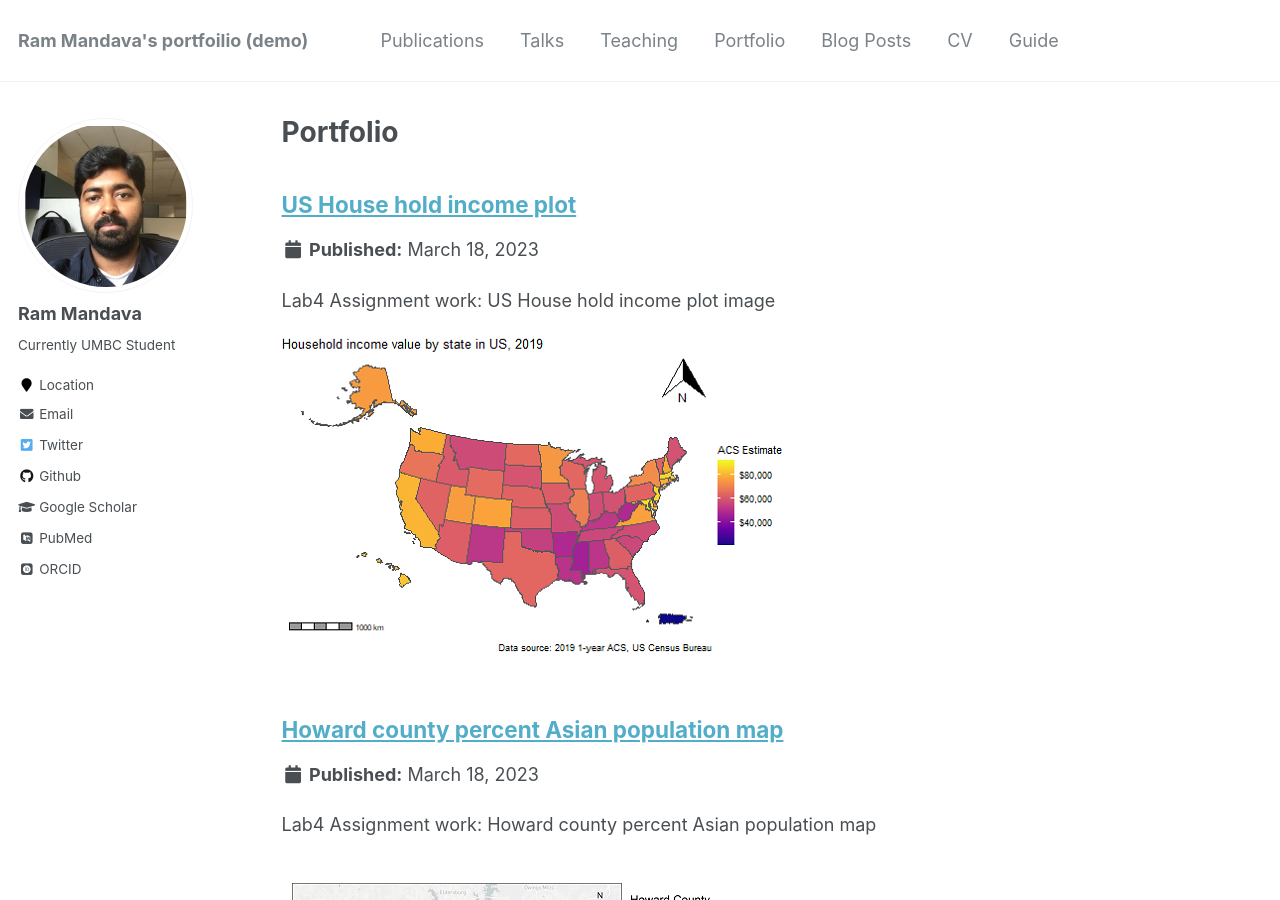
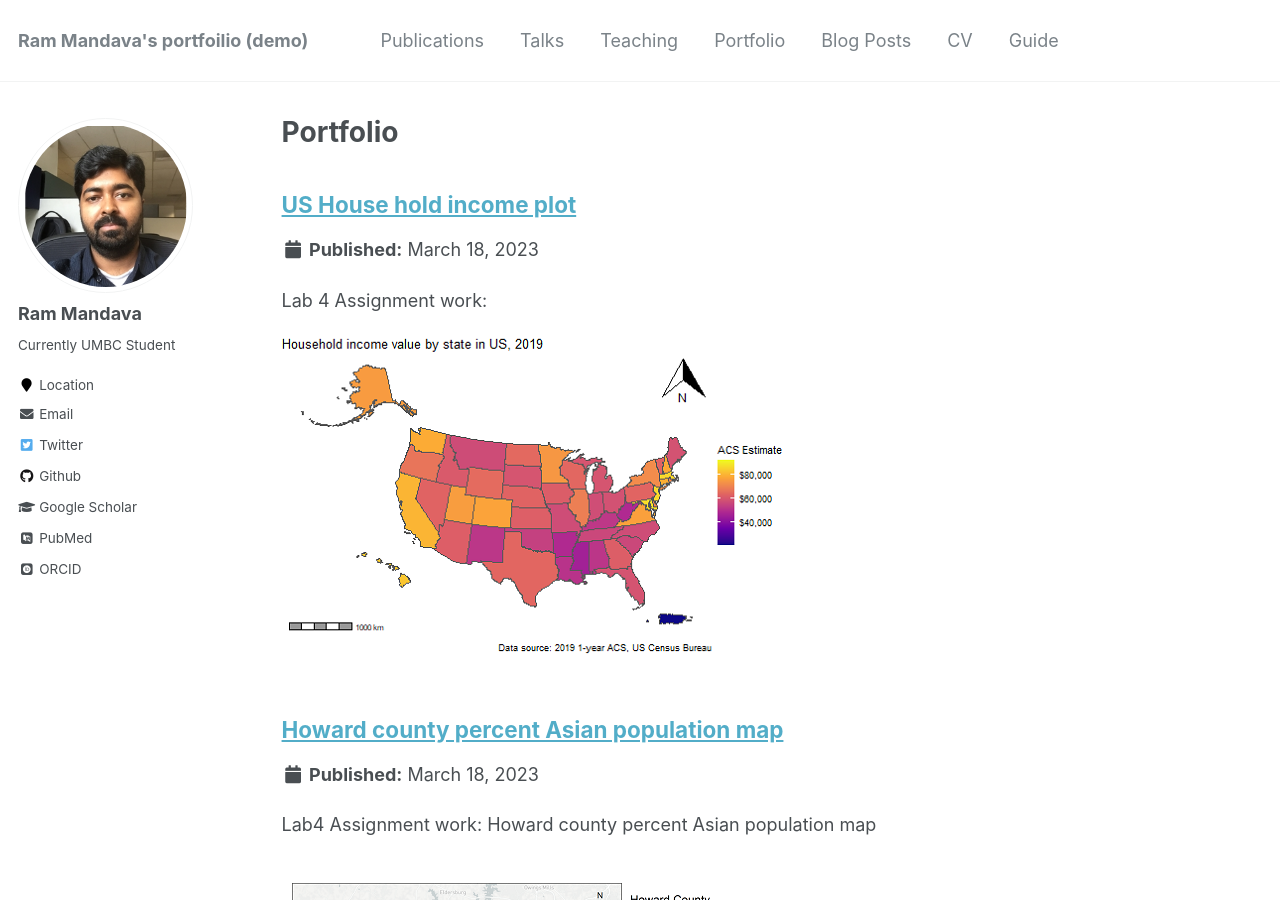
Before and after one commit to mandavaram/mandavaram.github.io, a Jekyll site: the page built from _pages/portfolio.html, in a window 1280 px wide and 900 px high. Built offline with Jekyll 4.4.1, drawn with Linux system fonts in a browser that asks for light colours; some web fonts are replaced.

Commit message:
Update portfolio-1.md

```diff
--- a/_portfolio/portfolio-1.md
+++ b/_portfolio/portfolio-1.md
@@ -1,6 +1,6 @@
 ---
 title: "US House hold income plot"
-excerpt: "Lab4 Assignment work: US House hold income plot image<br/><img src='/images/US_Household_Income_plot.png'>"
+excerpt: "Lab 4 Assignment work: <br/><img src='/images/US_Household_Income_plot.png'>"
 collection: portfolio
 ---
 
```
